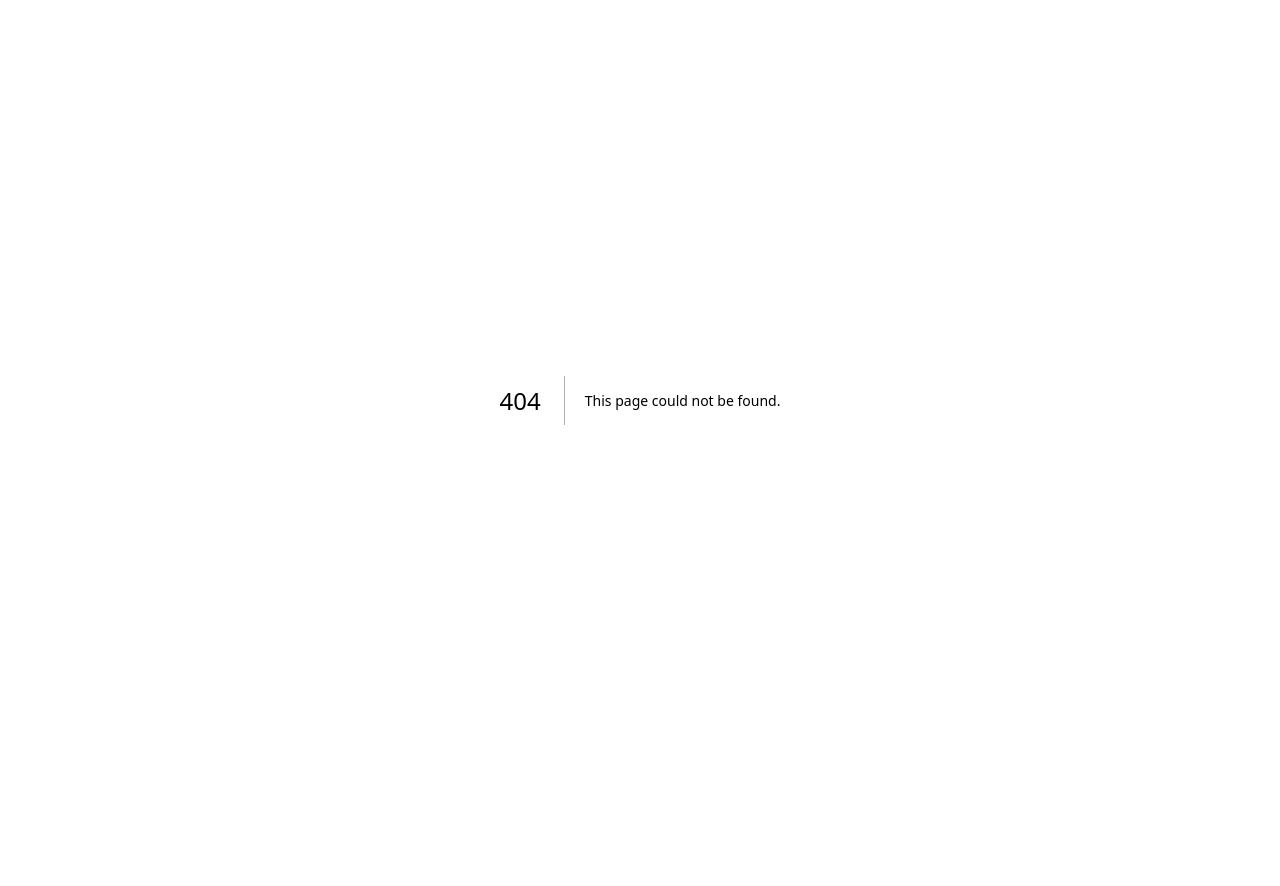
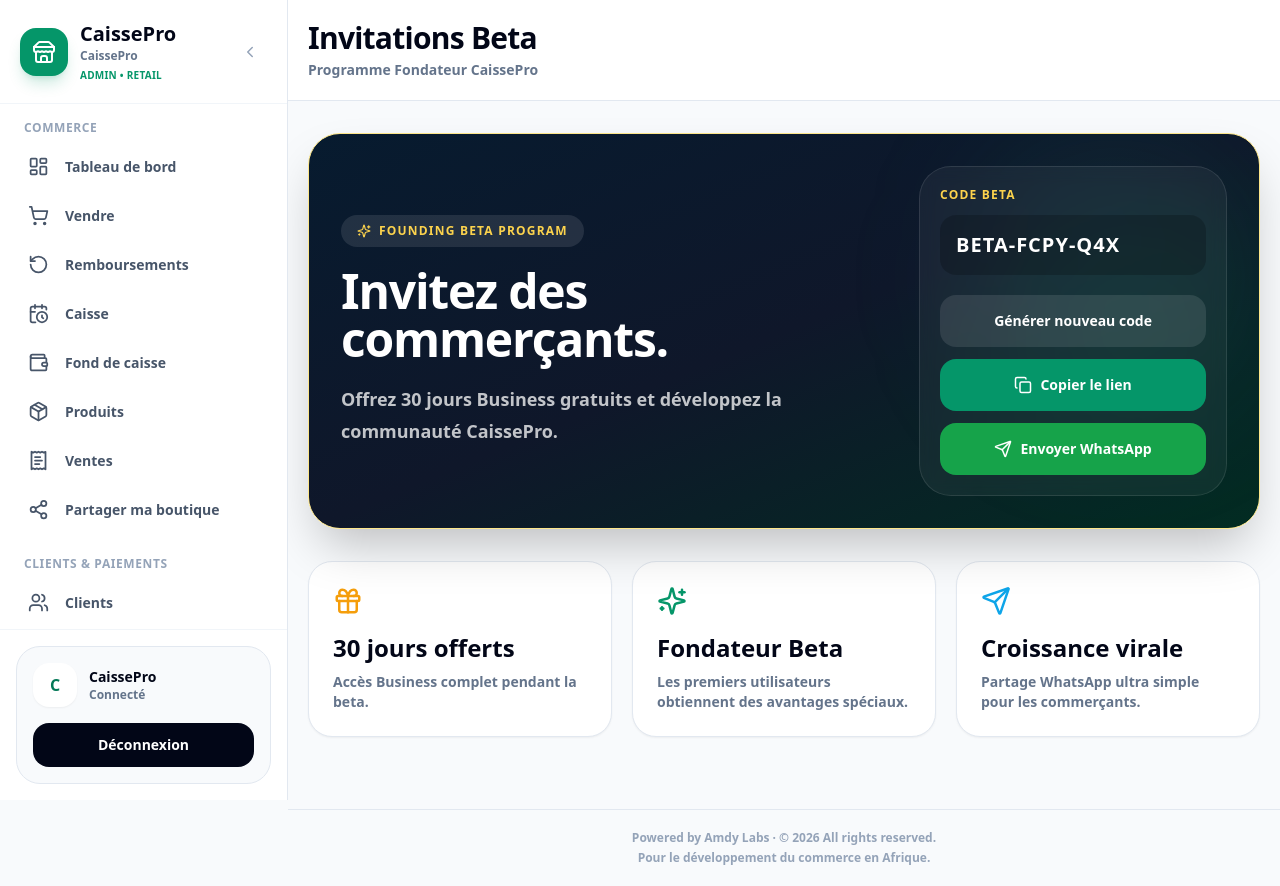
Before and after one commit to Amdyb/caissepro-v2, a Next.js app: page /beta-invites in a window 1280 px wide. Before the commit this address had no page. Before the commit the page ends 800 px from the top, so only its background shows below. Built offline with nearby package versions, Linux system fonts and the light colour scheme; no server answers.

Commit message:
Add beta invite management page

```diff
--- /dev/null
+++ b/app/beta-invites/page.tsx
@@ -0,0 +1,102 @@
+'use client'
+
+import AppShell from '@/components/AppShell'
+import { Copy, Gift, Send, Sparkles } from 'lucide-react'
+import { useMemo, useState } from 'react'
+
+function randomCode() {
+  return `BETA-${Math.random().toString(36).substring(2, 6).toUpperCase()}-${Math.random().toString(36).substring(2, 5).toUpperCase()}`
+}
+
+export default function BetaInvitesPage() {
+  const [code, setCode] = useState(randomCode())
+  const inviteLink = useMemo(() => `https://caissepro.app/register?invite=${code}`, [code])
+
+  const whatsappText = encodeURIComponent(
+    `Salam 👋\n\nJe t’invite à tester CaissePro Beta Privée.\n\n🎁 30 jours Business gratuits\n✅ Boutique en ligne\n✅ POS\n✅ Rapports\n✅ Gestion clients\n\nInscription:\n${inviteLink}`
+  )
+
+  async function copy(text: string) {
+    await navigator.clipboard.writeText(text)
+    alert('Copié')
+  }
+
+  return (
+    <AppShell title="Invitations Beta" subtitle="Programme Fondateur CaissePro">
+      <div className="mx-auto max-w-6xl">
+        <div className="relative overflow-hidden rounded-[2rem] border border-amber-200 bg-gradient-to-br from-[#071B2F] via-slate-900 to-emerald-950 p-8 text-white shadow-2xl">
+          <div className="absolute right-0 top-0 h-72 w-72 rounded-full bg-emerald-500/10 blur-3xl" />
+
+          <div className="relative z-10 flex flex-col gap-6 lg:flex-row lg:items-center lg:justify-between">
+            <div className="max-w-3xl">
+              <div className="mb-5 inline-flex items-center gap-2 rounded-full bg-white/10 px-4 py-2 text-xs font-black uppercase tracking-widest text-amber-300">
+                <Sparkles size={14} />
+                Founding Beta Program
+              </div>
+
+              <h1 className="text-5xl font-black tracking-tight">
+                Invitez des commerçants.
+              </h1>
+
+              <p className="mt-5 text-lg font-semibold leading-8 text-white/75">
+                Offrez 30 jours Business gratuits et développez la communauté CaissePro.
+              </p>
+            </div>
+
+            <div className="rounded-[2rem] border border-white/10 bg-white/5 p-5 backdrop-blur lg:w-[360px]">
+              <p className="text-xs font-black uppercase tracking-widest text-amber-300">
+                Code Beta
+              </p>
+
+              <div className="mt-3 rounded-2xl bg-black/20 p-4 text-xl font-black tracking-wider">
+                {code}
+              </div>
+
+              <div className="mt-5 grid gap-3">
+                <button onClick={() => setCode(randomCode())} className="rounded-2xl bg-white/10 px-5 py-4 text-sm font-black transition hover:bg-white/20">
+                  Générer nouveau code
+                </button>
+
+                <button onClick={() => copy(inviteLink)} className="flex items-center justify-center gap-2 rounded-2xl bg-emerald-600 px-5 py-4 text-sm font-black text-white transition hover:bg-emerald-700">
+                  <Copy size={18} />
+                  Copier le lien
+                </button>
+
+                <a href={`https://wa.me/?text=${whatsappText}`} target="_blank" className="flex items-center justify-center gap-2 rounded-2xl bg-green-600 px-5 py-4 text-sm font-black text-white transition hover:bg-green-700">
+                  <Send size={18} />
+                  Envoyer WhatsApp
+                </a>
+              </div>
+            </div>
+          </div>
+        </div>
+
+        <div className="mt-8 grid gap-5 md:grid-cols-3">
+          <div className="rounded-3xl border border-slate-200 bg-white p-6 shadow-sm">
+            <Gift className="text-amber-500" size={30} />
+            <h3 className="mt-4 text-2xl font-black">30 jours offerts</h3>
+            <p className="mt-2 text-sm font-semibold text-slate-500">
+              Accès Business complet pendant la beta.
+            </p>
+          </div>
+
+          <div className="rounded-3xl border border-slate-200 bg-white p-6 shadow-sm">
+            <Sparkles className="text-emerald-600" size={30} />
+            <h3 className="mt-4 text-2xl font-black">Fondateur Beta</h3>
+            <p className="mt-2 text-sm font-semibold text-slate-500">
+              Les premiers utilisateurs obtiennent des avantages spéciaux.
+            </p>
+          </div>
+
+          <div className="rounded-3xl border border-slate-200 bg-white p-6 shadow-sm">
+            <Send className="text-sky-500" size={30} />
+            <h3 className="mt-4 text-2xl font-black">Croissance virale</h3>
+            <p className="mt-2 text-sm font-semibold text-slate-500">
+              Partage WhatsApp ultra simple pour les commerçants.
+            </p>
+          </div>
+        </div>
+      </div>
+    </AppShell>
+  )
+}
```
